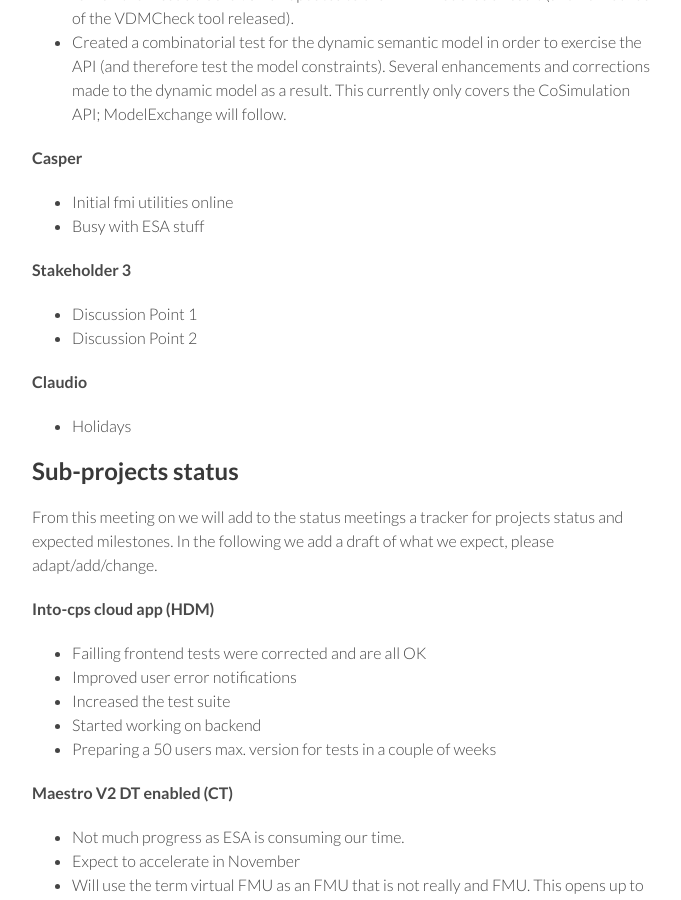
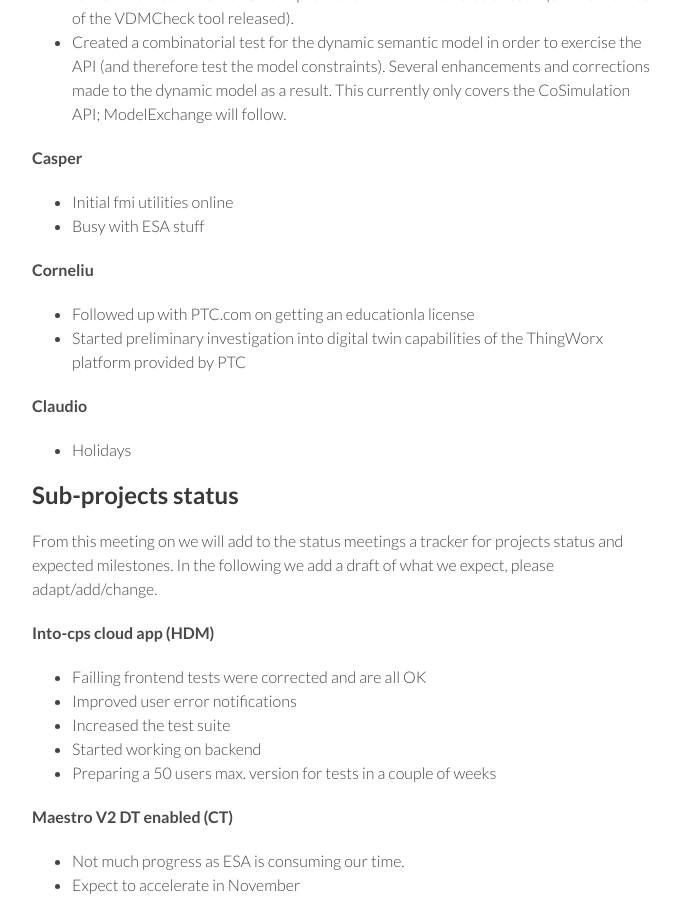
Before and after one commit to digitaltwincentre/digitaltwincentre.github.io, a Jekyll site: the page built from _biweeklies/Biweekly-7.md, in a window 1280 px wide and 900 px high, scrolled down 526 px. Shown: the whole window, without its empty margins (418-1099 px from the left). Built offline with Jekyll 4.4.1, drawn with Linux system fonts in a browser that asks for light colours; nearby versions of some CDN libraries.

Commit message:
Update Biweekly-7.md

```diff
--- a/_biweeklies/Biweekly-7.md
+++ b/_biweeklies/Biweekly-7.md
@@ -35,9 +35,9 @@ private information must be stored elsewhere.  -->
 * Initial fmi utilities online
 * Busy with ESA stuff
 
-#### Stakeholder 3
-* Discussion Point 1
-* Discussion Point 2
+#### Corneliu
+* Followed up with PTC.com on getting an educationla license
+* Started preliminary investigation into digital twin capabilities of the ThingWorx platform provided by PTC
 
 #### Claudio
 * Holidays
```
